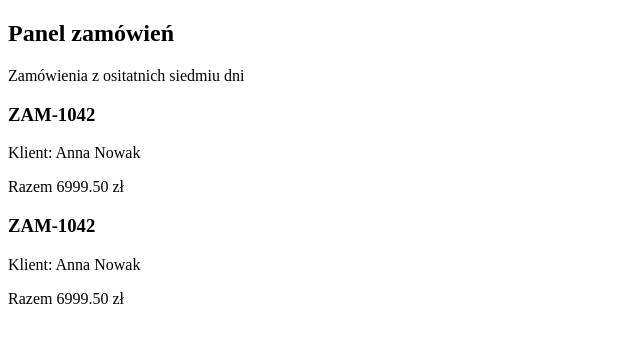
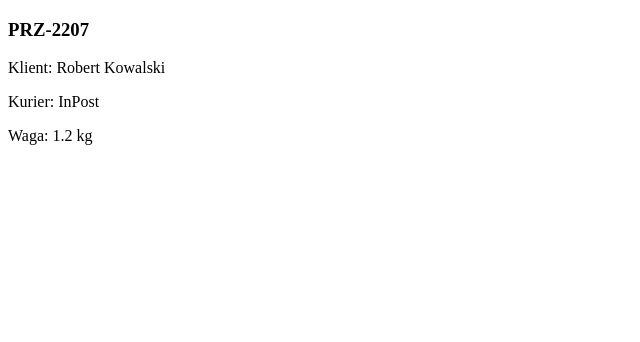
Before and after one commit to mkmattdev/k-js-2-react-1-kursanci, a React (Vite) app: page / in a window 1280 px wide. Shown: the top 342 px of the page, without its empty margins (0-640 px from the left). Built offline with nearby package versions, Linux system fonts and the light colour scheme.

Commit message:
add solution for task 1

```diff
--- a/src/01-components-task/ShipmentCard.start.jsx
+++ b/src/01-components-task/ShipmentCard.start.jsx
@@ -17,6 +17,12 @@
 // W JSX pozostaw <Lesson />.
 
 export default function ShipmentCard() {
-  // TODO: Zastąp tekst poniżej kartą z numerem przesyłki i trzema akapitami.
-  return <p>Tutaj powstanie ShipmentCard</p>;
+  return (
+    <article>
+      <h3>PRZ-2207</h3>
+      <p>Klient: Robert Kowalski</p>
+      <p>Kurier: InPost</p>
+      <p>Waga: 1.2 kg</p>
+    </article>
+  );
 }
--- a/src/App.jsx
+++ b/src/App.jsx
@@ -1,5 +1,5 @@
-import ComponentDemo from "./01-components/ComponentDemo";
+import Task from "./01-components-task/Task";
 
 export default function App() {
-  return <ComponentDemo />;
+  return <Task />;
 }
```
